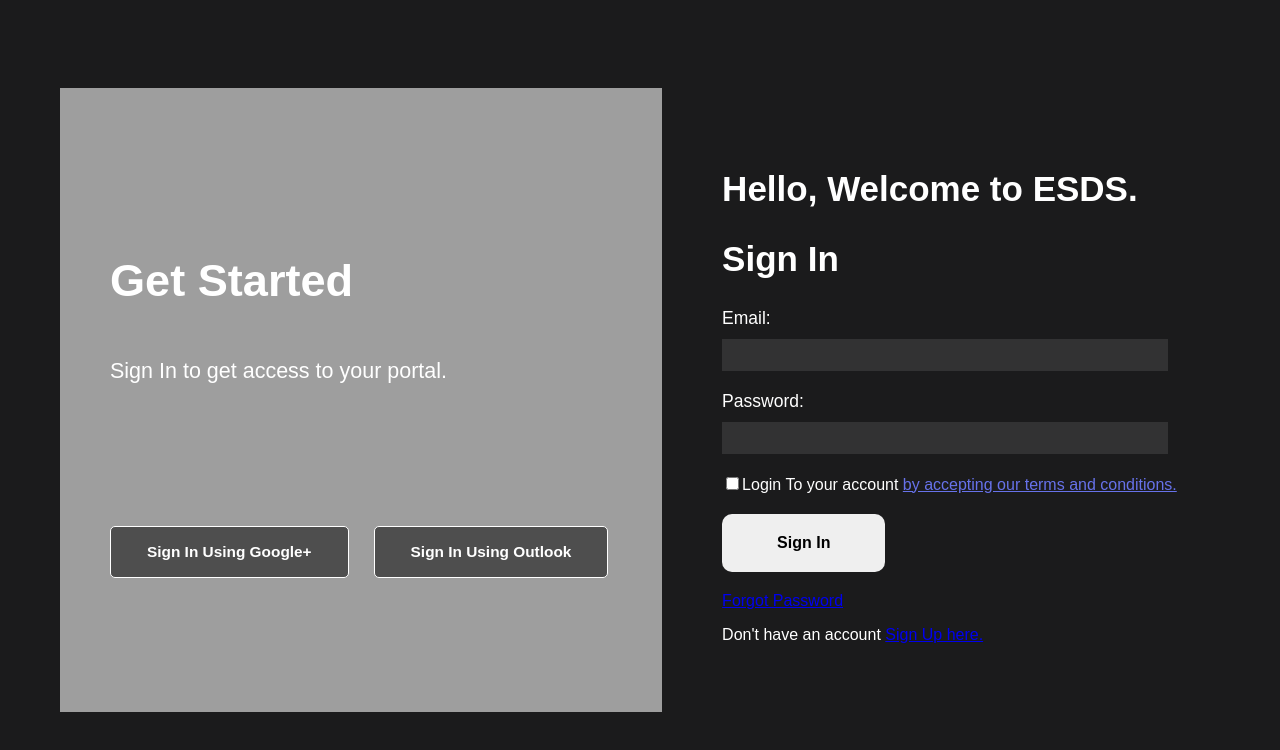
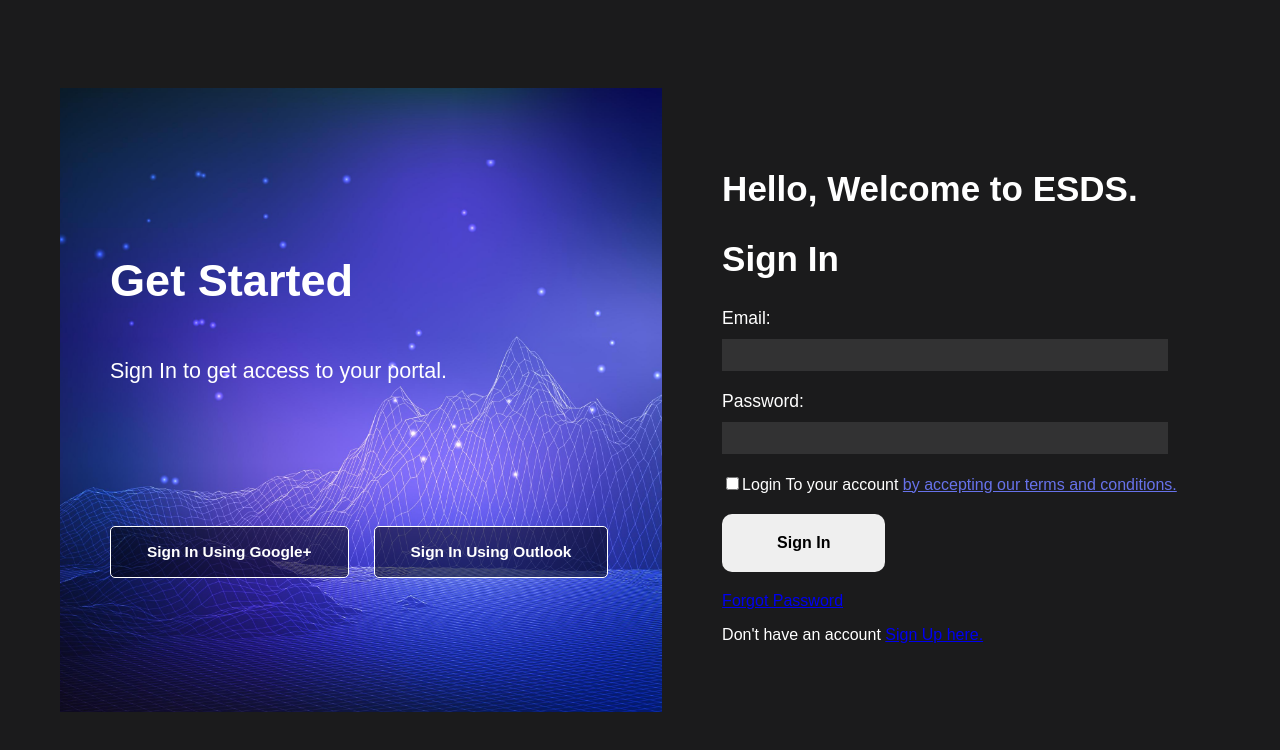
Before and after one commit to AtharvaBadhan/dashboard, a React (Create React App) app: page / in a window 1280 px wide. Shown: the top 750 px of the page. Built offline with nearby package versions, Linux system fonts and the light colour scheme; a web font is replaced by a local one.

Commit message:
Update SignIn.css

```diff
--- a/src/Components/SignIn/SignIn.css
+++ b/src/Components/SignIn/SignIn.css
@@ -14,7 +14,7 @@
   height: 100vh;
 }
 .signin-container-left {
-  background-image: url(http://localhost:3000/static/media/15000134_5557528.e9fcb957b2af3a95e752.jpg);
+  background-image: url('../../Assets/15000134_5557528.jpg');
   background-size: cover;
   background-position: center;
   color: #fff;
```
